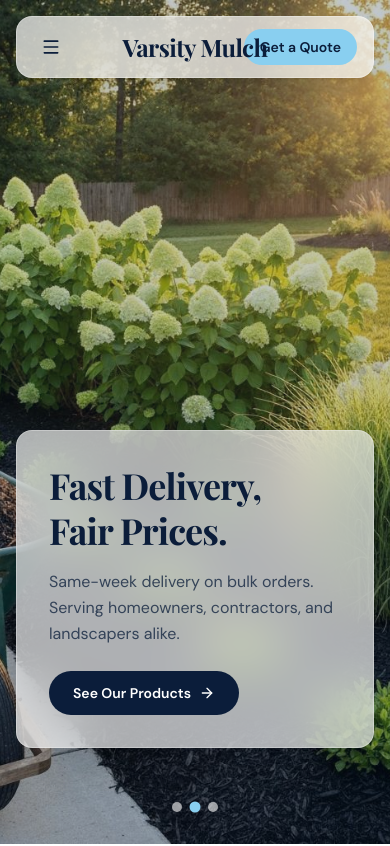
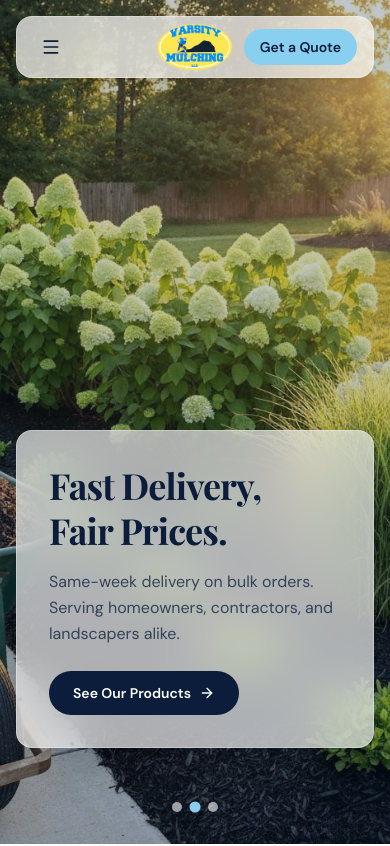
Before and after one commit to Mattgio5/vm-website, a Next.js app: page / in a window 390 px wide. Shown: the top 846 px of the page. Built offline with nearby package versions, Linux system fonts and the light colour scheme; a web font is replaced by a local one.

Commit message:
feat: update navbar to display Varsity Mulching LLC logo\n\nReplace navbar text with saved logo image and adjust size for mobile and desktop.

```diff
--- a/components/navbar.tsx
+++ b/components/navbar.tsx
@@ -3,6 +3,7 @@
 import { useState } from "react"
 import { Menu, X, Phone } from "lucide-react"
 import Link from "next/link"
+import Image from "next/image"
 
 const navLinks = [
   { label: "Products", href: "#products" },
@@ -49,9 +50,14 @@ export function Navbar() {
 
           {/* Logo */}
           <Link href="/" className="absolute left-1/2 -translate-x-1/2">
-            <span className="font-serif text-2xl font-bold tracking-tight text-vm-navy md:text-3xl">
-              Varsity Mulch
-            </span>
+            <Image
+              src="/images/vm-logo.png"
+              alt="Varsity Mulching LLC"
+              width={120}
+              height={80}
+              className="h-12 w-auto md:h-14"
+              priority
+            />
           </Link>
 
           {/* CTA buttons */}
```
Also changed, not shown: public/images/vm-logo.png (added).
